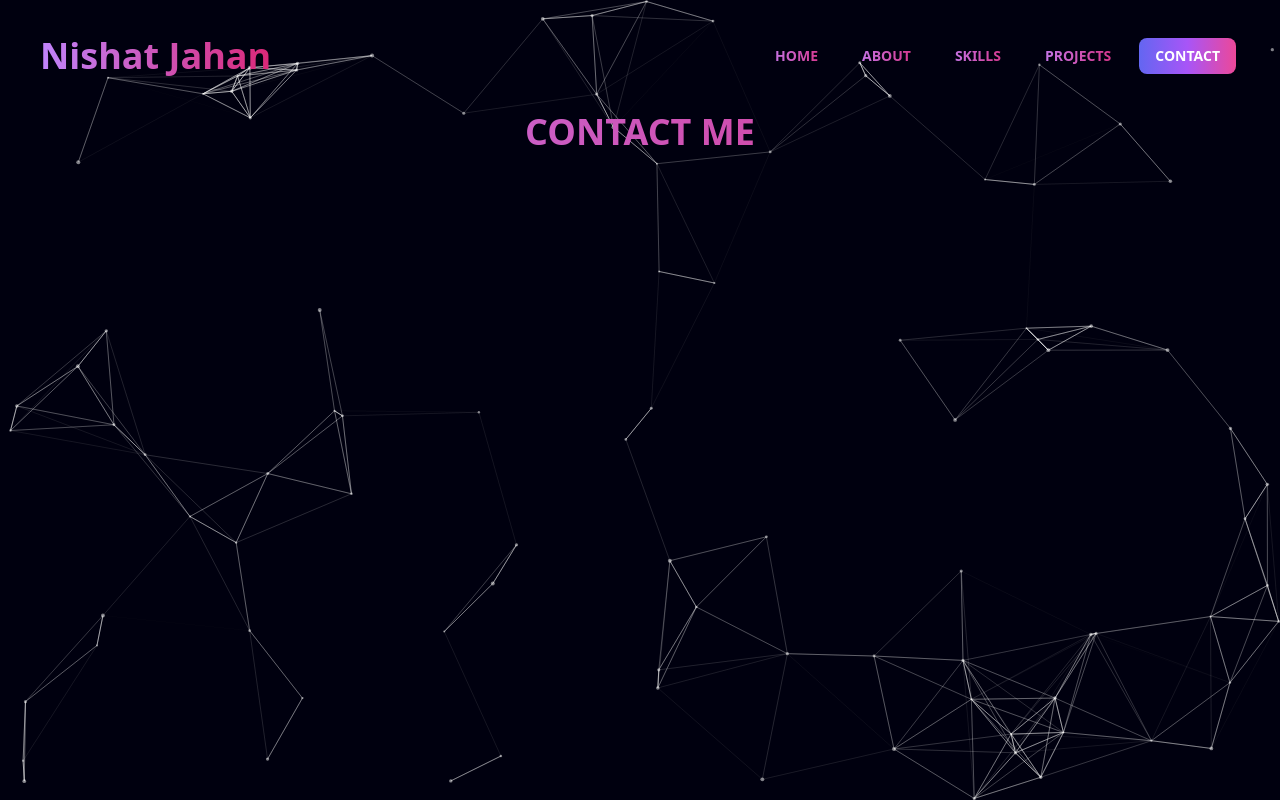
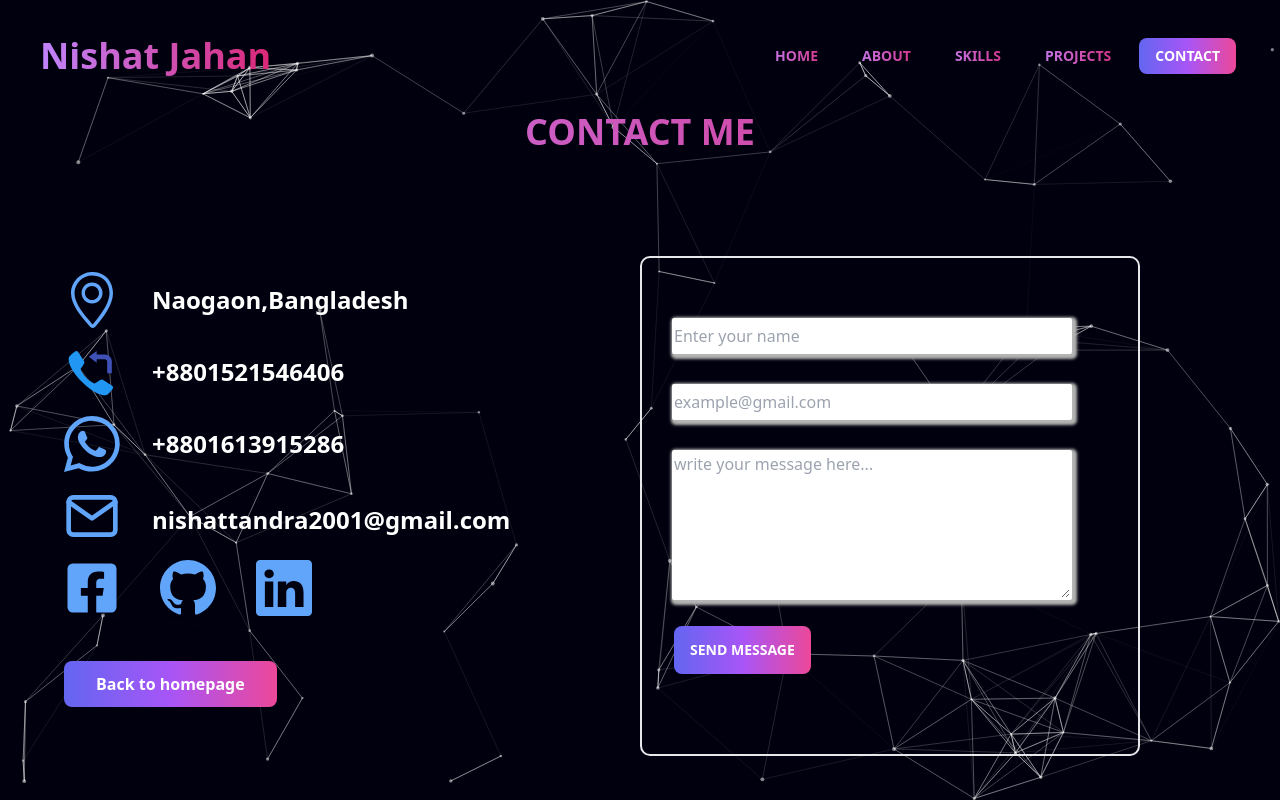
Before and after one commit to nishattandra/my-protfolio, a React (Vite) app: page /contact in a window 1280 px wide. Built offline with nearby package versions, Linux system fonts and the light colour scheme.

Commit message:
contact section added

```diff
--- a/index.html
+++ b/index.html
@@ -8,6 +8,14 @@
   </head>
   <body>
     <div id="root"></div>
+    <script type="text/javascript"
+      src="https://cdn.jsdelivr.net/npm/@emailjs/browser@3/dist/email.min.js">
+</script>
+    <script type="text/javascript">
+   (function(){
+      emailjs.init("AVzMrJSbzz2eI98cD");
+   })();
+</script>
     <script type="module" src="/src/main.jsx"></script>
   </body>
 </html>
--- a/package.json
+++ b/package.json
@@ -10,8 +10,10 @@
     "preview": "vite preview"
   },
   "dependencies": {
+    "@emailjs/browser": "^3.11.0",
     "@react-icons/all-files": "^4.1.0",
     "aos": "^2.3.4",
+    "emailjs": "^4.0.2",
     "localforage": "^1.10.0",
     "match-sorter": "^6.3.1",
     "react": "^18.2.0",
--- a/src/sections/Banner/Banner.jsx
+++ b/src/sections/Banner/Banner.jsx
@@ -7,6 +7,9 @@ import AOS from 'aos';
 import 'aos/dist/aos.css';
 import './Banner.css'
 import { Link } from 'react-router-dom';
+import { FaFacebookSquare } from 'react-icons/fa';
+import { BsGithub } from 'react-icons/bs';
+import { BsLinkedin } from 'react-icons/bs';
 
 const Banner = () => {
     useEffect(() => {
@@ -38,6 +41,11 @@ const Banner = () => {
                     repeat={Infinity}
                 />
                 <br />
+                <div className='flex mt-5'>
+                    <a href="https://web.facebook.com/profile.php?id=100082673616604" target='_blank' rel="noreferrer"><FaFacebookSquare className='min-w-[3rem] min-h-[3rem] text-blue-400 mb-4 mr-10'></FaFacebookSquare></a>
+                    <a href="https://github.com/nishattandra" target='_blank' rel="noreferrer"><BsGithub className='min-w-[3rem] min-h-[3rem] text-blue-400 mb-4 mr-10'></BsGithub></a>
+                    <a href="https://www.linkedin.com/in/nishat-jahan-tandra-074633251/" target='_blank' rel="noreferrer"><BsLinkedin className='min-w-[3rem] min-h-[3rem] text-blue-400 mb-4'></BsLinkedin></a>
+                </div>
                 <a href='https://drive.google.com/uc?export=download&id=1l49Rwk8NUtCKKBbYxzagMq1fAv-dPqN5s' download className="btn bg-gradient-to-r from-indigo-500 via-purple-500 to-pink-500 border-0 text-white font-bold mt-9">Download Resume <FaDownload></FaDownload></a>
                 <Link to='/about'>
                     <button className="ml-3 btn bg-gradient-to-r from-indigo-500 via-purple-500 to-pink-500 border-0 text-white font-bold mt-9">More About Me <FaArrowAltCircleRight></FaArrowAltCircleRight></button>
--- /dev/null
+++ b/src/sections/Contact/Contact.css
@@ -0,0 +1,40 @@
+.fromborder{
+    height: 500px;
+    width: 500px;
+    border-radius: 10px;
+}
+
+form{
+    margin-top: 50px;
+    margin-left: 20px;
+}
+
+.name, .email{
+    margin-left: 10px;
+    margin-top: 10px;
+    margin-bottom: 20px;
+    height: 36px;
+    width: 25rem;
+    border: 2px;
+    border-radius: 2px;
+    border-style: solid;
+    border-color: white;
+    box-shadow: 2px 2px 3px 3px #b4b4b4;
+}
+
+.message{
+    margin-left: 10px;
+    margin-top: 10px;
+    margin-bottom: 20px;
+    height: 150px;
+    width: 25rem;
+    border: 2px;
+    border-radius: 2px;
+    border-style: solid;
+    border-color: white;
+    box-shadow: 2px 2px 3px 3px #b4b4b4;
+}
+
+.button{
+
+}
--- a/src/sections/Contact/Contact.jsx
+++ b/src/sections/Contact/Contact.jsx
@@ -1,10 +1,79 @@
 /* eslint-disable no-unused-vars */
-import React from 'react';
+import React, { useRef } from 'react';
+import emailjs from '@emailjs/browser';
+import './Contact.css'
+import { FcCallback } from 'react-icons/fc';
+import { BsWhatsapp } from 'react-icons/bs';
+import { SlLocationPin } from 'react-icons/sl';
+import { FiMail } from 'react-icons/fi';
+import { FaFacebookSquare } from 'react-icons/fa';
+import { BsGithub } from 'react-icons/bs';
+import { BsLinkedin } from 'react-icons/bs';
+import { Link } from 'react-router-dom';
+import useTitle from '../../hook/useTitle';
+
 
 const Contact = () => {
+
+    useTitle('CONTACT')
+    const form = useRef();
+
+    const sendEmail = (e) => {
+        e.preventDefault();
+
+        emailjs.sendForm('service_ojfl25v', 'template_pshbmge', form.current, 'AVzMrJSbzz2eI98cD')
+            .then((result) => {
+                console.log(result.text);
+            }, (error) => {
+                console.log(error.text);
+            });
+    };
+
+
     return (
         <div>
             <h1 className='text-2xl md:text-4xl text-transparent bg-clip-text bg-gradient-to-r from-purple-400 to-pink-600 mb-6 text-center font-bold '>CONTACT ME</h1>
+            <div className='grid grid-cols-1 md:grid-cols-2'>
+                <div className='w-1/2 mt-24 ml-16'>
+                    <div className='flex'>
+                        <SlLocationPin className='min-w-[3.5rem] min-h-[3.5rem] text-blue-400 mb-4'></SlLocationPin>
+                        <span className='text-white font-bold text-2xl ml-8 mt-3'>Naogaon,Bangladesh </span>
+                    </div>
+                    <div className='flex'>
+                        <FcCallback className='min-w-[3.5rem] min-h-[3.5rem] mb-4'></FcCallback>
+                        <span className='text-white font-bold text-2xl ml-8 mt-3'>+8801521546406 </span>
+                    </div>
+                    <div className='flex'>
+                        <BsWhatsapp className='min-w-[3.5rem] min-h-[3.5rem] mb-4 text-blue-400'></BsWhatsapp>
+                        <span className='text-white font-bold text-2xl ml-8 mt-3'>+8801613915286 </span>
+                    </div>
+                    <div className='flex'>
+                        <FiMail className='min-w-[3.5rem] min-h-[3.5rem] mb-4 text-blue-400'></FiMail>
+                        <span className='text-white font-bold text-2xl ml-8 mt-4'>nishattandra2001@gmail.com </span>
+                    </div>
+                    <div className='flex mb-10'>
+                        <a href="https://web.facebook.com/profile.php?id=100082673616604" target='_blank' rel="noreferrer"><FaFacebookSquare className='min-w-[3.5rem] min-h-[3.5rem] text-blue-400 mb-4 mr-10'></FaFacebookSquare></a>
+                        <a href="https://github.com/nishattandra" target='_blank' rel="noreferrer"><BsGithub className='min-w-[3.5rem] min-h-[3.5rem] text-blue-400 mb-4 mr-10'></BsGithub></a>
+                        <a href="https://www.linkedin.com/in/nishat-jahan-tandra-074633251/" target='_blank' rel="noreferrer"><BsLinkedin className='min-w-[3.5rem] min-h-[3.5rem] text-blue-400 mb-4'></BsLinkedin></a>
+                    </div>
+                    <Link
+                        to='/'
+                        className='px-8 py-3 font-bold rounded-lg bg-gradient-to-r from-indigo-500 via-purple-500 to-pink-500 text-white'>
+                        Back to homepage
+                    </Link>
+                </div>
+                <div className='w-1/2 mt-20 fromborder border-2 border-gradient-to-r from-indigo-500 via-purple-500 to-pink-500'>
+                    <form ref={form} onSubmit={sendEmail}>
+                        <input className='name' type="text" name="user_name" placeholder='Enter your name' />
+                        <br />
+                        <input className='email' type="email" name="user_email" placeholder='example@gmail.com' />
+                        <br />
+                        <textarea className='message' name="message" placeholder='write your message here...' />
+                        <br />
+                        <input className="ml-3 btn bg-gradient-to-r from-indigo-500 via-purple-500 to-pink-500 border-0 text-white font-bold mb-6" type="submit" value="Send Message" />
+                    </form>
+                </div>
+            </div>
         </div>
     );
 };
```
Also changed, not shown: 1 other file (tests, documents, lock files or other folders).
